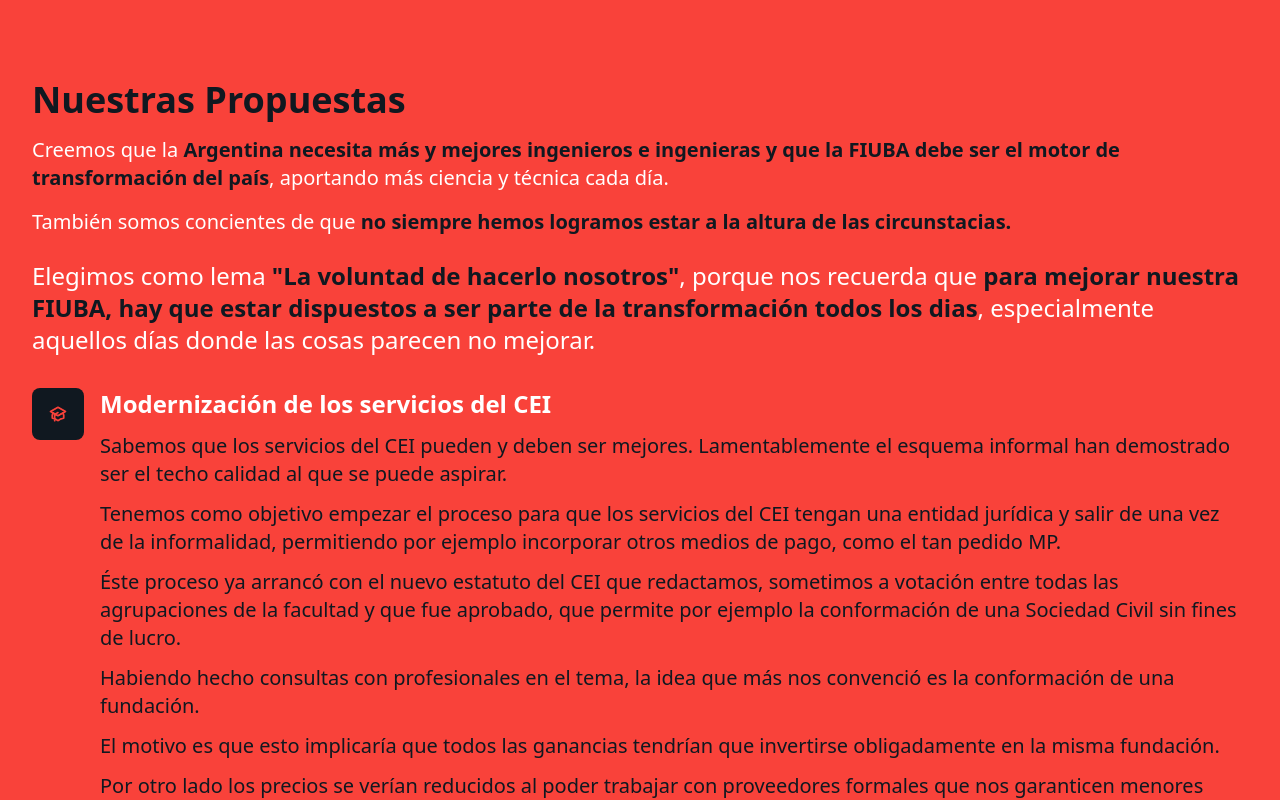
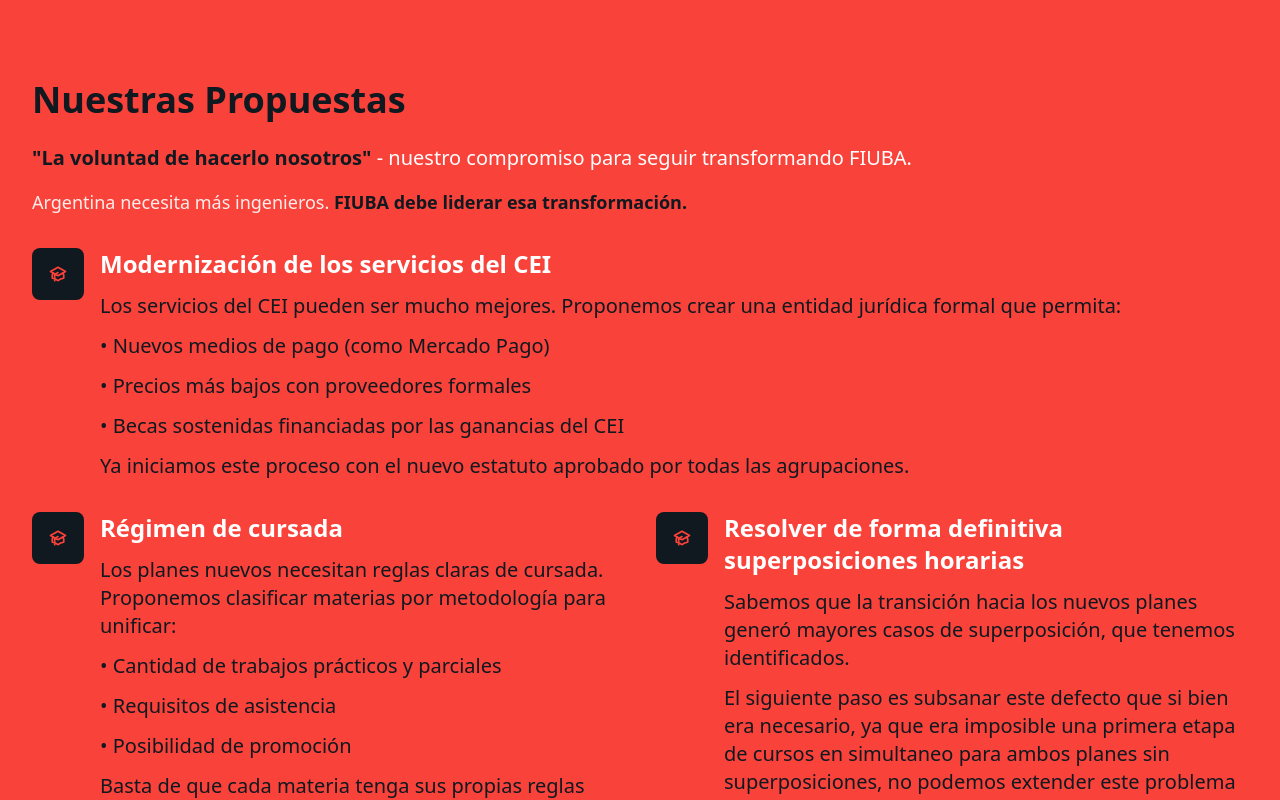
Before and after one commit to MiroslavSapunar/MLI-Page, a Next.js app: page /elecciones-2024 in a window 1280 px wide. Shown: the part 3060-3860 px from the top of the page. Built offline with nearby package versions, Linux system fonts and the light colour scheme.

Commit message:
proposals texts editions

```diff
--- a/src/app/components/proposals.tsx
+++ b/src/app/components/proposals.tsx
@@ -7,12 +7,12 @@ interface Data {
 const dataProposals: Data[] = [
     {
         title: "Modernización de los servicios del CEI",
-        text: "Sabemos que los servicios del CEI pueden y deben ser mejores. Lamentablemente el esquema informal han demostrado ser el techo calidad al que se puede aspirar.\nTenemos como objetivo empezar el proceso para que los servicios del CEI tengan una entidad jurídica y salir de una vez de la informalidad, permitiendo por ejemplo incorporar otros medios de pago, como el tan pedido MP.\nÉste proceso ya arrancó con el nuevo estatuto del CEI que redactamos, sometimos a votación entre todas las agrupaciones de la facultad y que fue aprobado, que permite por ejemplo la conformación de una Sociedad Civil sin fines de lucro.\nHabiendo hecho consultas con profesionales en el tema, la idea que más nos convenció es la conformación de una fundación.\nEl motivo es que esto implicaría que todos las ganancias tendrían que invertirse obligadamente en la misma fundación.\nPor otro lado los precios se verían reducidos al poder trabajar con proveedores formales que nos garanticen menores costos.\nY finalmente, algo que no es menor, seria la posibilidad de brindar becas de manera sostenida con las ganacias de los mismos espacios.",
+        text: "Los servicios del CEI pueden ser mucho mejores. Proponemos crear una entidad jurídica formal que permita:\n• Nuevos medios de pago (como Mercado Pago)\n• Precios más bajos con proveedores formales\n• Becas sostenidas financiadas por las ganancias del CEI\nYa iniciamos este proceso con el nuevo estatuto aprobado por todas las agrupaciones.",
         large: true
     },
     {
         title: "Régimen de cursada",
-        text: "Al implementar los planes nuevos, surgió una nueva necesidad. Darles una nueva estructura a la materias, que incluyen la aprobación y la forma de llevar a cabo las cursadas.\nLa gran mayoría de las materias tienen sus propias reglas. Es por esto que queremos clasificar las materias según su enfoque y metodología, haciendo que, podamos crear reglas claras y concisas para la cursada de las mismas.\nEsto significa que se podrá regular, la cantidad de trabajos prácticos, los parciales, la cantidad mínima de asistencia, la necesidad de finales -poder promocionar una materia por ejemplo-, y otros aspectos de las materias según su clasificación."
+        text: "Los planes nuevos necesitan reglas claras de cursada. Proponemos clasificar materias por metodología para unificar:\n• Cantidad de trabajos prácticos y parciales\n• Requisitos de asistencia\n• Posibilidad de promoción\nBasta de que cada materia tenga sus propias reglas confusas."
     },
     {
         title: "Resolver de forma definitiva superposiciones horarias",
@@ -28,7 +28,7 @@ const dataProposals: Data[] = [
     },
     {
         title: "Flexibilización Académica para el Último Tramo de la Carrera",
-        text: "Si del final de la carrera hablamos, es donde más debemos garantizar la posibilidad de reducir las trabas administrativas que pueden alargar innecesariamente su duración y generan una sobrecarga emocional y académica para los estudiantes.\nProponemos, por ejemplo, excepciones de correlativas automáticas cuando se trate de las ultimas 2 o 3 materias que nos restan por cursar, cuando no afectan la calidad de nuestra formación."
+        text: "Las últimas materias no deberían alargarse por trabas administrativas. Proponemos excepciones automáticas de correlativas para las últimas 2-3 materias cuando no afecten la calidad formativa.\nMenos burocracia, más graduados."
     },
     {
         title: "Más espacios de distensión",
@@ -66,7 +66,7 @@ function Card({ data }: { data: Data }) {
                 <h2 className="text-2xl font-bold text-white ">{data.title}</h2>
                 {
                     data.text.split("\n").map((p) =>
-                        <p className="mt-3 text-xl ">{p}</p>
+                        <p key={p} className="mt-3 text-xl ">{p}</p>
                     )
                 }
             </div>
@@ -83,22 +83,14 @@ export default function Proposals() {
 
                     <h2 className="text-3xl font-bold sm:text-4xl">Nuestras Propuestas</h2>
 
-                    {/* <div className="grid grid-cols-1 lg:grid-cols-2  "> */}
-                        <div className="flex lg:pr-6" >
-                            <p className="mt-4 text-xl text-white">
-                                Creemos que la <span className="font-bold text-primary">Argentina necesita más y mejores ingenieros e ingenieras y que la FIUBA debe ser el motor de transformación del país</span>, aportando más ciencia y técnica cada día.
-                            </p>
-
-                        </div>
-                        <div className="flex">
-                            <p className="mt-4 text-xl text-white">
-                                También somos concientes de que <span className="font-bold text-primary" >no siempre hemos logramos estar a la altura de las circunstacias.</span>
-                            </p>
-                        </div>
-                    {/* </div> */}
-                    <p className="mt-4 lg:mt-6 text-2xl text-white">
-                        Elegimos como lema <span className="font-bold text-primary">"La voluntad de hacerlo nosotros"</span>, porque nos recuerda que <span className="font-bold text-primary">para mejorar nuestra FIUBA, hay que estar dispuestos a ser parte de la transformación todos los dias</span>, especialmente aquellos días donde las cosas parecen no mejorar.
-                    </p>
+                    <div className="mt-6 space-y-4">
+                        <p className="text-xl text-white">
+                            <span className="font-bold text-primary">"La voluntad de hacerlo nosotros"</span> - nuestro compromiso para seguir transformando FIUBA.
+                        </p>
+                        <p className="text-lg text-white/90">
+                            Argentina necesita más ingenieros. <span className="font-bold text-primary">FIUBA debe liderar esa transformación.</span>
+                        </p>
+                    </div>
                 </div>
                 <div className="mt-8 grid grid-cols-1 gap-8 lg:grid-cols-2 ">
                     {
```
